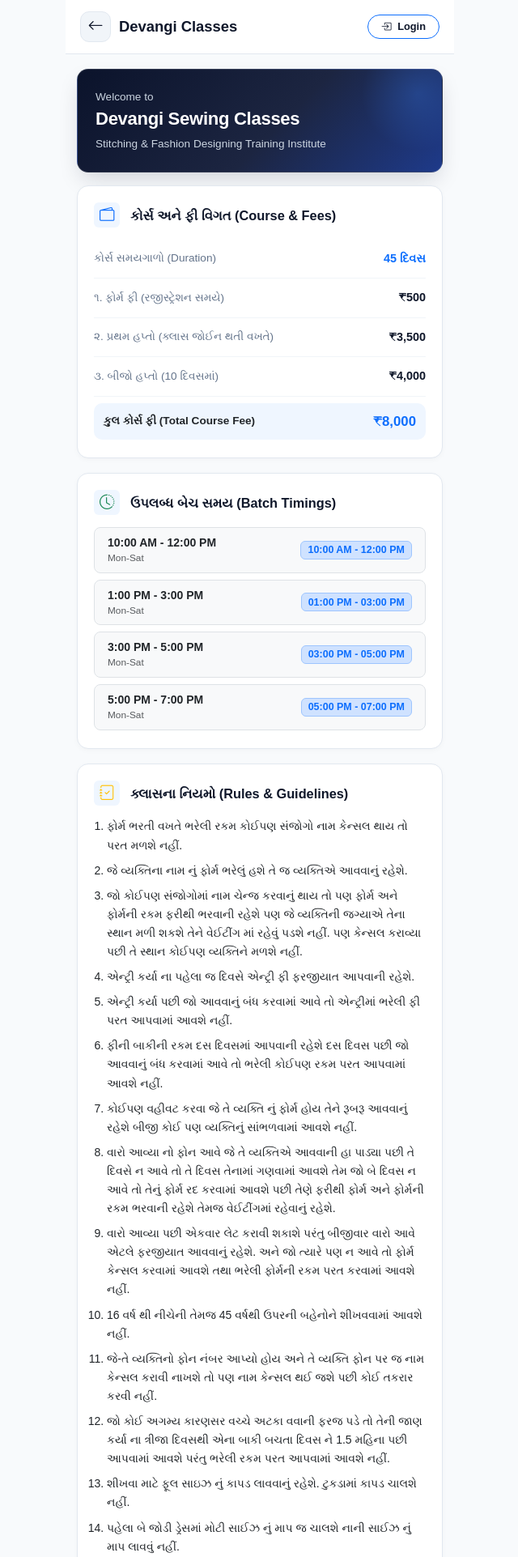
After one commit to krushangmalaviya717/Student-Management, a PHP site: page /public/student/info.php in a window 1280 px wide. The commit adds this page. Shown: the top 1923 px of the page at 81% size, without its empty margins (319-959 px from the left). Run offline with PHP 8.4, Linux system fonts and the light colour scheme; data comes from the database, SQL or seed files in the repository; some libraries are stand-ins or nearby versions; some web fonts are replaced.

Commit message:
Block unconfirmed students from login, add universal back arrow, and add public admission form & class info pages

```diff
--- a/includes/student_auth.php
+++ b/includes/student_auth.php
@@ -93,7 +93,7 @@ function restore_student_from_remember_cookie(): bool
         return false;
     }
 
-    if (!$student || in_array($student['status'] ?? '', ['cancelled', 'inactive'], true)) {
+    if (!$student || in_array($student['status'] ?? '', ['cancelled', 'inactive', 'draft'], true) || ($student['form_status'] ?? 'draft') !== 'confirmed') {
         clear_student_remember_cookie();
         return false;
     }
@@ -171,6 +171,10 @@ function attempt_student_login(string $identifier, string $password): ?string
         return 'આ એકાઉન્ટ નિષ્ક્રિય અથવા કેન્સલ થયેલ છે. કૃપા કરીને ઓફિસનો સંપર્ક કરો.';
     }
 
+    if (($student['form_status'] ?? 'draft') !== 'confirmed' || $student['status'] === 'draft') {
+        return 'તમારું ફોર્મ રજીસ્ટ્રેશન હજુ કન્ફર્મ થયું નથી. ₹500 ફોર્મ ફી જમા કરાવ્યા બાદ જ તમારો નંબર એપમાં લોગિન માટે ચાલુ થશે. કૃપા કરીને ઓફિસનો સંપર્ક કરો.';
+    }
+
     // Check password hash
     $hash = $student['password_hash'] ?? null;
     $validPassword = false;
--- a/public/student/assets/css/student.css
+++ b/public/student/assets/css/student.css
@@ -144,6 +144,90 @@ body {
   display: flex;
   align-items: center;
   gap: 8px;
+}
+
+.header-left {
+  display: flex;
+  align-items: center;
+  gap: 10px;
+  min-width: 0;
+}
+
+.header-back-btn {
+  width: 38px;
+  height: 38px;
+  border-radius: 11px;
+  background: #f1f5f9;
+  color: #0f172a;
+  border: 1px solid #e2e8f0;
+  display: inline-flex;
+  align-items: center;
+  justify-content: center;
+  font-size: 1.2rem;
+  text-decoration: none;
+  flex-shrink: 0;
+  transition: background-color 0.15s ease, transform 0.12s ease;
+}
+
+.header-back-btn:hover,
+.header-back-btn:active {
+  background: #e2e8f0;
+  color: #1e3a8a;
+  transform: scale(0.96);
+}
+
+.visitor-card {
+  background: #ffffff;
+  border-radius: 20px;
+  padding: 18px 16px;
+  border: 1px solid var(--border-color);
+  box-shadow: var(--shadow-card);
+  margin-top: 16px;
+}
+
+.visitor-btn-primary {
+  display: flex;
+  align-items: center;
+  justify-content: center;
+  gap: 8px;
+  width: 100%;
+  padding: 13px 16px;
+  border-radius: 12px;
+  background: linear-gradient(135deg, #059669 0%, #10b981 100%);
+  color: #ffffff;
+  font-weight: 700;
+  font-size: 0.96rem;
+  text-decoration: none;
+  box-shadow: 0 6px 16px -4px rgba(5, 150, 105, 0.35);
+  transition: transform 0.15s ease;
+}
+
+.visitor-btn-primary:hover,
+.visitor-btn-primary:active {
+  color: #ffffff;
+  transform: translateY(-1px);
+}
+
+.visitor-btn-outline {
+  display: flex;
+  align-items: center;
+  justify-content: center;
+  gap: 8px;
+  width: 100%;
+  padding: 12px 16px;
+  border-radius: 12px;
+  background: #eff6ff;
+  color: #1e3a8a;
+  border: 1.5px solid #bfdbfe;
+  font-weight: 700;
+  font-size: 0.92rem;
+  text-decoration: none;
+  transition: background-color 0.15s ease;
+}
+
+.visitor-btn-outline:hover {
+  background: #dbeafe;
+  color: #1e3a8a;
 }
 
 .brand i {
--- a/public/student/certificate.php
+++ b/public/student/certificate.php
@@ -290,7 +290,7 @@ $businessName = get_setting('business_name', 'DEVANGI SEWING CLASSES');
 <body>
 
 <div class="no-print">
-    <a href="javascript:history.back()" class="btn btn-secondary">&larr; પાછા જાઓ</a>
+    <a href="<?= is_student_logged_in() ? '/public/student/dashboard.php' : '/public/student_profile.php?id=' . (int)$studentId ?>" onclick="if(window.history.length > 1 && document.referrer && document.referrer.indexOf(window.location.host) !== -1){ event.preventDefault(); window.history.back(); }" class="btn btn-secondary">&larr; પાછા જાઓ (Back)</a>
     <div>
         <button onclick="window.print()" class="btn btn-primary">
             <svg width="15" height="15" viewBox="0 0 24 24" fill="none" stroke="currentColor" stroke-width="2" stroke-linecap="round" stroke-linejoin="round"><polyline points="6 9 6 2 18 2 18 9"></polyline><path d="M6 18H4a2 2 0 0 1-2-2v-5a2 2 0 0 1 2-2h16a2 2 0 0 1 2 2v5a2 2 0 0 1-2 2h-2"></path><rect x="6" y="14" width="12" height="8"></rect></svg>
--- a/public/student/includes/header.php
+++ b/public/student/includes/header.php
@@ -8,6 +8,9 @@ require_once __DIR__ . '/../../../includes/student_auth.php';
 
 $student = current_student();
 $activePage = $activePage ?? 'dashboard';
+$showPublicHeader = $showPublicHeader ?? false;
+$backUrl = $backUrl ?? ($student ? '/public/student/dashboard.php' : '/public/student/login.php');
+$showBackBtn = $showBackBtn ?? ($activePage !== 'dashboard' && $activePage !== 'login');
 ?>
 <!DOCTYPE html>
 <html lang="gu">
@@ -26,6 +29,16 @@ $activePage = $activePage ?? 'dashboard';
 
     <!-- Load PWA script early in head so beforeinstallprompt is never missed -->
     <script src="/public/student/install.js?v=<?= time() ?>"></script>
+    <script>
+    function studentGoBack(e, fallbackUrl) {
+        if (window.history.length > 1 && document.referrer && document.referrer.indexOf(window.location.host) !== -1) {
+            if (e) e.preventDefault();
+            window.history.back();
+            return false;
+        }
+        return true;
+    }
+    </script>
 
     <!-- Bootstrap 5 CSS & Icons -->
     <link href="https://cdn.jsdelivr.net/npm/bootstrap@5.3.2/dist/css/bootstrap.min.css" rel="stylesheet">
@@ -39,10 +52,17 @@ $activePage = $activePage ?? 'dashboard';
 <?php if ($student): ?>
 <!-- Top Header -->
 <header class="app-header">
-    <a href="/public/student/dashboard.php" class="brand">
-        <i class="bi bi-scissors"></i>
-        <span>Devangi Classes</span>
-    </a>
+    <div class="header-left">
+        <?php if ($showBackBtn): ?>
+            <a href="<?= htmlspecialchars($backUrl) ?>" onclick="return studentGoBack(event, '<?= htmlspecialchars($backUrl) ?>');" class="header-back-btn" aria-label="Back" title="પાછા જાઓ (Back)">
+                <i class="bi bi-arrow-left"></i>
+            </a>
+        <?php endif; ?>
+        <a href="/public/student/dashboard.php" class="brand">
+            <?php if (!$showBackBtn): ?><i class="bi bi-scissors"></i><?php endif; ?>
+            <span>Devangi Classes</span>
+        </a>
+    </div>
     <div class="header-actions">
         <!-- PWA Install button in header -->
         <button id="pwaInstallBtn" type="button" class="btn btn-sm btn-light text-primary rounded-pill px-3 fw-bold pwa-install-trigger" style="font-size: 0.8rem;" onclick="triggerPwaInstall();">
@@ -56,6 +76,23 @@ $activePage = $activePage ?? 'dashboard';
         </a>
     </div>
 </header>
+<?php elseif ($showPublicHeader): ?>
+<!-- Public Visitor Top Header with Back Button -->
+<header class="app-header">
+    <div class="header-left">
+        <a href="<?= htmlspecialchars($backUrl) ?>" onclick="return studentGoBack(event, '<?= htmlspecialchars($backUrl) ?>');" class="header-back-btn" aria-label="Back" title="પાછા જાઓ (Back)">
+            <i class="bi bi-arrow-left"></i>
+        </a>
+        <a href="/public/student/login.php" class="brand">
+            <span>Devangi Classes</span>
+        </a>
+    </div>
+    <div class="header-actions">
+        <a href="/public/student/login.php" class="btn btn-sm btn-outline-primary rounded-pill px-3 fw-bold" style="font-size: 0.8rem;">
+            <i class="bi bi-box-arrow-in-right me-1"></i> Login
+        </a>
+    </div>
+</header>
 <?php endif; ?>
 
 <?php if ($student): ?>
--- /dev/null
+++ b/public/student/info.php
@@ -0,0 +1,137 @@
+<?php
+$pageTitle = 'ક્લાસ વિશે માહિતી અને નિયમો - Devangi Classes';
+$activePage = 'info';
+$showPublicHeader = true;
+$showBackBtn = true;
+$backUrl = '/public/student/login.php';
+require_once __DIR__ . '/includes/header.php';
+
+$pdo = db();
+$businessName = get_setting('business_name', 'Devangi Sewing Classes');
+$tagline = get_setting('institute_tagline', 'Stitching & Fashion Designing Training Institute');
+$phone = get_setting('institute_phone', '');
+$address = get_setting('institute_address', '');
+
+$formFee = (float)get_setting('form_fee', 500);
+$joiningFee = (float)get_setting('joining_fee', 3500);
+$secondPay = (float)get_setting('second_payment_amount', 4000);
+$totalFee = $formFee + $joiningFee + $secondPay;
+$courseDays = (int)get_setting('course_duration_days', 45);
+$secondDueDays = (int)get_setting('second_payment_due_days', 10);
+
+$rulesRaw = get_setting('admission_rules_text', '');
+$rulesList = array_values(array_filter(array_map('trim', explode("\n", $rulesRaw))));
+$cautionText = get_setting('admission_caution_text', '');
+
+$batches = $pdo->query("SELECT id, name, start_time, end_time, batch_days FROM batches WHERE is_active = 1 ORDER BY start_time")->fetchAll();
+?>
+
+<div class="container-app" style="padding-top: 18px; padding-bottom: 40px;">
+
+    <!-- Institute Overview Hero -->
+    <div class="hero-card mb-3">
+        <div class="hero-subtitle">Welcome to</div>
+        <div class="hero-title"><?= htmlspecialchars($businessName) ?></div>
+        <div class="mt-1" style="font-size: 0.85rem; color: #cbd5e1;">
+            <?= htmlspecialchars($tagline) ?>
+        </div>
+        <?php if ($address || $phone): ?>
+            <div class="mt-3 pt-2" style="border-top: 1px solid rgba(255,255,255,0.16); font-size: 0.8rem; color: #e2e8f0;">
+                <?php if ($address): ?>
+                    <div class="mb-1"><i class="bi bi-geo-alt-fill me-1 text-warning"></i> <?= htmlspecialchars($address) ?></div>
+                <?php endif; ?>
+                <?php if ($phone): ?>
+                    <div><i class="bi bi-telephone-fill me-1 text-info"></i> <?= htmlspecialchars($phone) ?></div>
+                <?php endif; ?>
+            </div>
+        <?php endif; ?>
+    </div>
+
+    <!-- Course & Fee Structure -->
+    <div class="card-app">
+        <div class="card-title">
+            <span><i class="bi bi-wallet2 text-primary me-2"></i> કોર્સ અને ફી વિગત (Course &amp; Fees)</span>
+        </div>
+
+        <div class="info-row">
+            <span class="info-label">કોર્સ સમયગાળો (Duration)</span>
+            <span class="info-value fw-bold text-primary"><?= $courseDays ?> દિવસ</span>
+        </div>
+        <div class="info-row">
+            <span class="info-label">૧. ફોર્મ ફી (રજીસ્ટ્રેશન સમયે)</span>
+            <span class="info-value fw-bold">₹<?= number_format($formFee, 0) ?></span>
+        </div>
+        <div class="info-row">
+            <span class="info-label">૨. પ્રથમ હપ્તો (ક્લાસ જોઈન થતી વખતે)</span>
+            <span class="info-value fw-bold">₹<?= number_format($joiningFee, 0) ?></span>
+        </div>
+        <div class="info-row">
+            <span class="info-label">૩. બીજો હપ્તો (<?= $secondDueDays ?> દિવસમાં)</span>
+            <span class="info-value fw-bold">₹<?= number_format($secondPay, 0) ?></span>
+        </div>
+        <div class="info-row" style="border-bottom: none; background: #eff6ff; padding: 10px 12px; border-radius: 10px; margin-top: 8px;">
+            <span class="info-label fw-bold text-dark">કુલ કોર્સ ફી (Total Course Fee)</span>
+            <span class="info-value fw-bold text-primary" style="font-size: 1.05rem;">₹<?= number_format($totalFee, 0) ?></span>
+        </div>
+    </div>
+
+    <!-- Batch Timings -->
+    <div class="card-app">
+        <div class="card-title">
+            <span><i class="bi bi-clock-history text-success me-2"></i> ઉપલબ્ધ બેચ સમય (Batch Timings)</span>
+        </div>
+        <?php if (empty($batches)): ?>
+            <div class="small text-muted">બેચ સમયની માહિતી માટે ઓફિસનો સંપર્ક કરો.</div>
+        <?php else: ?>
+            <div class="d-flex flex-column gap-2">
+                <?php foreach ($batches as $b): ?>
+                    <div class="p-2 px-3 rounded-3 border bg-light d-flex justify-content-between align-items-center">
+                        <div>
+                            <div class="fw-bold text-dark small"><?= htmlspecialchars($b['name']) ?></div>
+                            <?php if (!empty($b['batch_days'])): ?>
+                                <div class="text-muted" style="font-size: 0.74rem;"><?= htmlspecialchars($b['batch_days']) ?></div>
+                            <?php endif; ?>
+                        </div>
+                        <span class="badge bg-primary-subtle text-primary border border-primary-subtle" style="font-size: 0.78rem;">
+                            <?= date('h:i A', strtotime($b['start_time'])) ?> - <?= date('h:i A', strtotime($b['end_time'])) ?>
+                        </span>
+                    </div>
+                <?php endforeach; ?>
+            </div>
+        <?php endif; ?>
+    </div>
+
+    <!-- Rules & Regulations -->
+    <?php if (!empty($rulesList)): ?>
+    <div class="card-app">
+        <div class="card-title">
+            <span><i class="bi bi-journal-check text-warning me-2"></i> ક્લાસના નિયમો (Rules &amp; Guidelines)</span>
+        </div>
+        <ol class="ps-3 mb-2 small text-dark" style="line-height: 1.65;">
+            <?php foreach ($rulesList as $rule): ?>
+                <li class="mb-2"><?= htmlspecialchars($rule) ?></li>
+            <?php endforeach; ?>
+        </ol>
+        <?php if ($cautionText): ?>
+            <div class="p-2 px-3 rounded-3 mt-2 small fw-semibold" style="background: #FEF2F2; color: #991B1B; border: 1px solid #FECACA;">
+                <i class="bi bi-exclamation-circle-fill me-1"></i> <?= htmlspecialchars($cautionText) ?>
+            </div>
+        <?php endif; ?>
+    </div>
+    <?php endif; ?>
+
+    <!-- Bottom CTA Buttons -->
+    <div class="d-grid gap-2 mt-3">
+        <a href="/public/student/apply.php" class="visitor-btn-primary">
+            <i class="bi bi-pencil-square fs-5"></i>
+            <span>નવું એડમિશન ફોર્મ ભરો (Apply Now)</span>
+        </a>
+        <a href="/public/student/login.php" class="visitor-btn-outline">
+            <i class="bi bi-box-arrow-in-right"></i>
+            <span>પહેલેથી રજીસ્ટર છો? Login કરો</span>
+        </a>
+    </div>
+
+</div>
+
+<?php require_once __DIR__ . '/includes/footer.php'; ?>
--- a/public/student/receipt.php
+++ b/public/student/receipt.php
@@ -1,6 +1,7 @@
 <?php
 $pageTitle = 'પેમેન્ટ પહોંચ - Devangi Classes';
-$activePage = 'fees';
+$activePage = 'receipt';
+$backUrl = '/public/student/fees.php';
 require_once __DIR__ . '/includes/header.php';
 require_student_login();
 
```
Also changed, not shown: public/student/apply.php (added, +358 -0 lines), public/student/login.php (+20 -1 lines).
